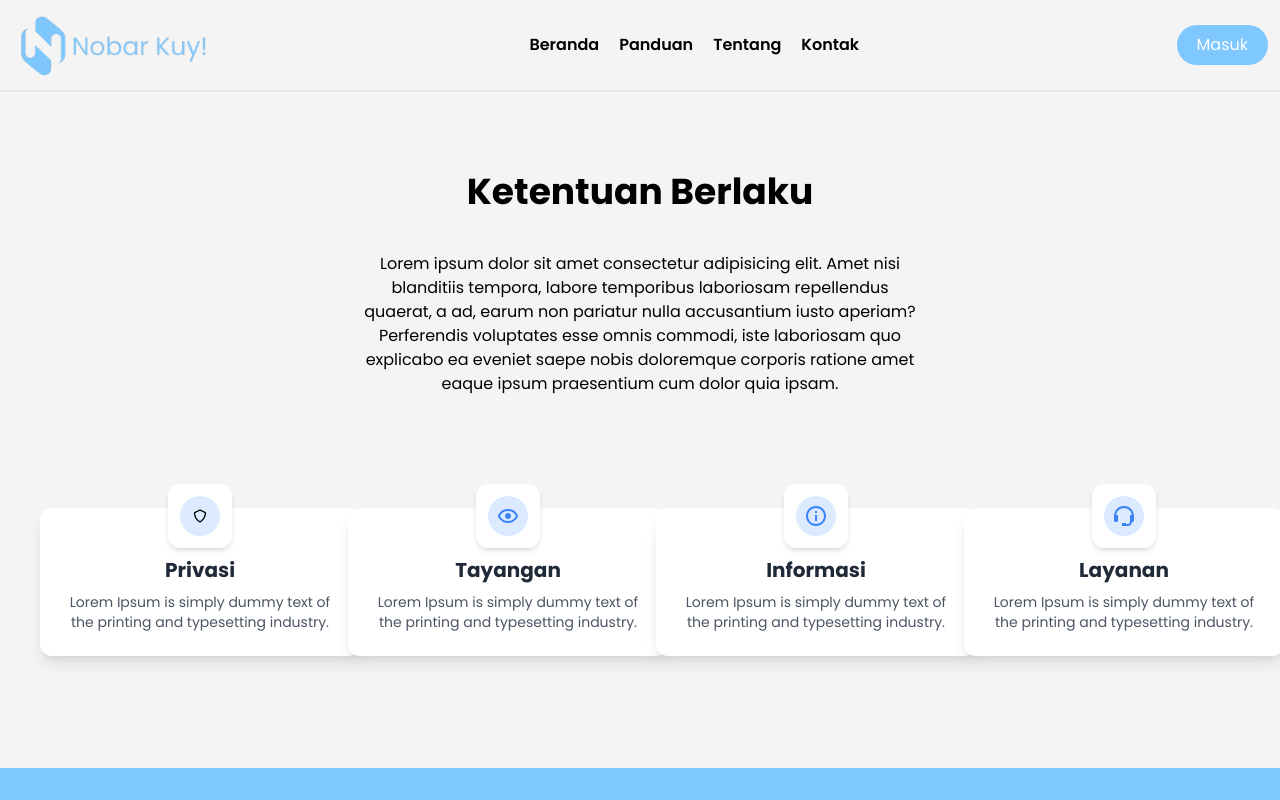
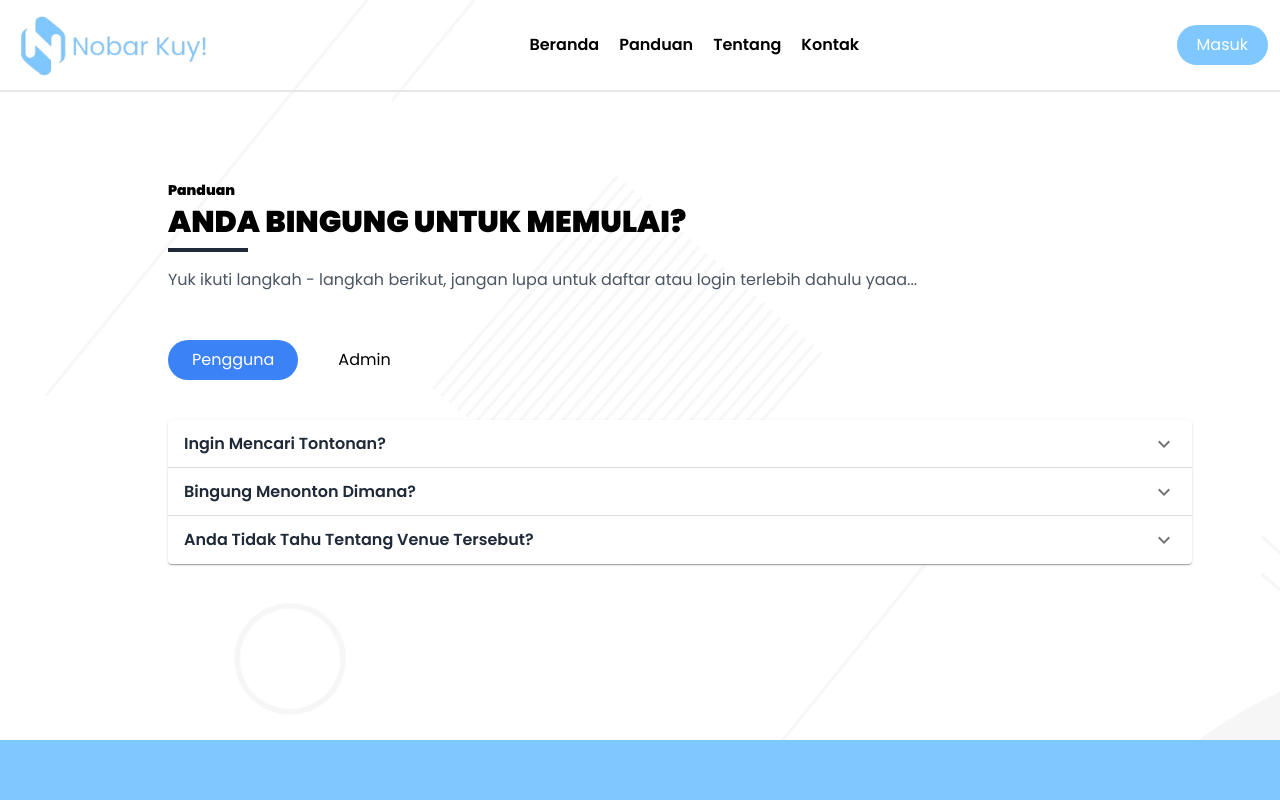
Before and after one commit to KOSATAN7/nkuy-fe, a React (Vite) app: page /panduan in a window 1280 px wide. Shown: the top 800 px of the page. Built offline with nearby package versions, Linux system fonts and the light colour scheme.

Commit message:
{FEAT:Merubah PanduanUser dan Merubah Background}

```diff
--- a/index.html
+++ b/index.html
@@ -6,7 +6,7 @@
     <meta name="viewport" content="width=device-width, initial-scale=1.0" />
     <title>Nobar Kuy</title>
   </head>
-  <body style="background-color: #f4f4f4">
+  <body class="bg-[url('./src/assets/Background.svg')] bg-cover">
     <div id="root"></div>
     <script type="module" src="/src/main.tsx"></script>
   </body>
--- a/package.json
+++ b/package.json
@@ -14,7 +14,7 @@
     "@emotion/styled": "^11.14.0",
     "@heroicons/react": "^2.2.0",
     "@mui/icons-material": "^6.1.8",
-    "@mui/material": "^6.4.0",
+    "@mui/material": "^6.4.2",
     "axios": "^1.7.7",
     "react": "^18.3.1",
     "react-dom": "^18.3.1",
--- a/src/pages/UserPage/Panduan/components/PanduanCard.tsx
+++ b/src/pages/UserPage/Panduan/components/PanduanCard.tsx
@@ -1,26 +1,29 @@
 import React from "react";
+import Accordion from "@mui/material/Accordion";
+import AccordionSummary from "@mui/material/AccordionSummary";
+import AccordionDetails from "@mui/material/AccordionDetails";
+import Typography from "@mui/material/Typography";
+import ExpandMoreIcon from "@mui/icons-material/ExpandMore";
 
-
-interface PanduanCard {
+interface PanduanCardProps {
     title: string;
-    description: string;
-    icon: React.ReactNode;
+    steps: string[];
 }
 
-const PanduanCard: React.FC<PanduanCard> = ({ title, description, icon }) => {
+const PanduanCard: React.FC<PanduanCardProps> = ({ title, steps }) => {
     return (
-        <div className="relative bg-white shadow-lg rounded-xl p-6 text-center w-80 mx-auto">
-            {/* Ikon di atas kartu */}
-            <div className="absolute -top-6 left-1/2 transform -translate-x-1/2 w-16 h-16 bg-white shadow-md rounded-xl flex items-center justify-center">
-                <div className="w-10 h-10 bg-blue-100 rounded-full flex items-center justify-center">
-                    {icon}
-                </div>
-            </div>
-
-            {/* Konten Kartu */}
-            <h2 className="mt-6 text-xl font-bold text-gray-800">{title}</h2>
-            <p className="mt-2 text-sm text-gray-600">{description}</p>
-        </div>
+        <Accordion className="w-full">
+            <AccordionSummary expandIcon={<ExpandMoreIcon />} >
+                <Typography className="font-semibold text-gray-800">{title}</Typography>
+            </AccordionSummary>
+            <AccordionDetails>
+                <ul className="text-sm text-gray-600 list-decimal list-inside space-y-1">
+                    {steps.map((step, index) => (
+                        <li key={index}>{step}</li>
+                    ))}
+                </ul>
+            </AccordionDetails>
+        </Accordion>
     );
 };
 
--- a/src/pages/UserPage/Panduan/index.tsx
+++ b/src/pages/UserPage/Panduan/index.tsx
@@ -1,42 +1,94 @@
 import MainLayout from "../LandingPage/Layout";
 import PanduanCard from "./components/PanduanCard";
-import { BiShield, BiInfoCircle, BiShow, BiSupport } from "react-icons/bi";
+import { useState } from "react";
 
 const PanduanPage = () => {
+    const [role, setRole] = useState("Pengguna");
+
     return (
         <MainLayout>
-            <div className="px-10">
+            <div className="px-32 py-12 mb-32">
+                <div className="m-10 ">
+                    <h3 className="text-sm text-black-500 font-extrabold">Panduan</h3>
+                    <h1 className="font-extrabold text-3xl mt-1">ANDA BINGUNG UNTUK MEMULAI?</h1>
+                    <div className="w-20 h-1 bg-gray-800 mt-2"></div>
+                    <p className="mt-4 text-gray-600">
+                        Yuk ikuti langkah - langkah berikut, jangan lupa untuk daftar atau login terlebih dahulu yaaa...
+                    </p>
+                </div>
 
-                <div className="flex flex-col justify-center items-center mt-20">
-                    <h1 className="font-bold text-4xl">Ketentuan Berlaku</h1>
-                    <h3 className="mt-10 text-center px-80">Lorem ipsum dolor sit amet consectetur adipisicing elit. Amet nisi blanditiis tempora, labore temporibus laboriosam repellendus quaerat, a ad, earum non pariatur nulla accusantium iusto aperiam? Perferendis voluptates esse omnis commodi, iste laboriosam quo explicabo ea eveniet saepe nobis doloremque corporis ratione amet eaque ipsum praesentium cum dolor quia ipsam.</h3>
-                    <div className="mt-28 mb-28 grid grid-cols-4 gap-8">
+                <div className="m-8 space-x-4 p-2">
+                    <button
+                        className={`px-6 py-2 rounded-full ${role === "Pengguna" ? "bg-blue-500 text-white" : "bg-white"}`}
+                        onClick={() => setRole("Pengguna")}>
+                        Pengguna
+                    </button>
+                    <button
+                        className={`px-6 py-2 rounded-full ${role === "Admin" ? "bg-blue-500 text-white" : "bg-white"}`}
+                        onClick={() => setRole("Admin")}>
+                        Admin
+                    </button>
+                </div>
+<div></div>
+                {role === "Pengguna" ? (
+                    <div className="w-full mx-10">
                         <PanduanCard
-                            title="Privasi"
-                            description="Lorem Ipsum is simply dummy text of the printing and typesetting industry."
-                            icon={<BiShield />}
+                            title="Ingin Mencari Tontonan?"
+                            steps={[
+                                "Buka halaman beranda.",
+                                "Klik kolom pencarian pada beranda.",
+                                "Ketikkan tayangan yang ingin anda cari."
+                            ]}
+                        />
+
+                        <PanduanCard
+                            title="Bingung Menonton Dimana?"
+                            steps={[
+                                "Pada halaman beranda, anda bisa melihat daftar venue yang menyediakan tayangan.",
+                                "Klik tombol 'Lihat Venue' yang ada pada tayangan yang anda pilih.",
+                                "Anda akan dialihkan ke halaman detail venue."
+                            ]}
                         />
                         <PanduanCard
-                            title="Tayangan"
-                            description="Lorem Ipsum is simply dummy text of the printing and typesetting industry."
-                            icon={<BiShow className="w-6 h-6 text-blue-500" />}
+                            title="Anda Tidak Tahu Tentang Venue Tersebut?"
+                            steps={[
+                                "Pilih venue yang ingin anda tuju.",
+                                "Klik gambar Venue tersebut / Anda bisa mencarinya di kolom pencarian.",
+                                "Setelah itu anda akan melihat fasilitas apa saja yang venue tersebut sajikan."
+                            ]}
+                        />
+                    </div>
+                ) : (
+                    <div className="w-full mx-10">
+                        <PanduanCard
+                            title="Cara mengelola data pengguna"
+                            steps={[
+                                "Masuk ke halaman admin.",
+                                "Pilih menu 'Kelola Pengguna'.",
+                                "Edit atau hapus pengguna sesuai kebutuhan."
+                            ]}
                         />
                         <PanduanCard
-                            title="Informasi"
-                            description="Lorem Ipsum is simply dummy text of the printing and typesetting industry."
-                            icon={<BiInfoCircle className="w-6 h-6 text-blue-500" />}
+                            title="Menambah atau Menghapus Venue"
+                            steps={[
+                                "Pergi ke halaman Venue.",
+                                "Tambahkan venue baru atau hapus venue yang sudah tidak aktif.",
+                                "Pastikan semua informasi sudah benar sebelum menyimpan."
+                            ]}
                         />
                         <PanduanCard
-                            title="Layanan"
-                            description="Lorem Ipsum is simply dummy text of the printing and typesetting industry."
-                            icon={<BiSupport className="w-6 h-6 text-blue-500" />}
+                            title="Melihat Laporan"
+                            steps={[
+                                "Pergi ke halaman laporan.",
+                                "Lihat statistik pengguna dan performa venue.",
+                                "Analisa data untuk meningkatkan layanan."
+                            ]}
                         />
-
                     </div>
-                </div>
+                )}
             </div>
         </MainLayout>
-    )
-}
+    );
+};
 
 export default PanduanPage;
```
Also changed, not shown: src/assets/Background.svg (added), 1 other file (tests, documents, lock files or other folders).
